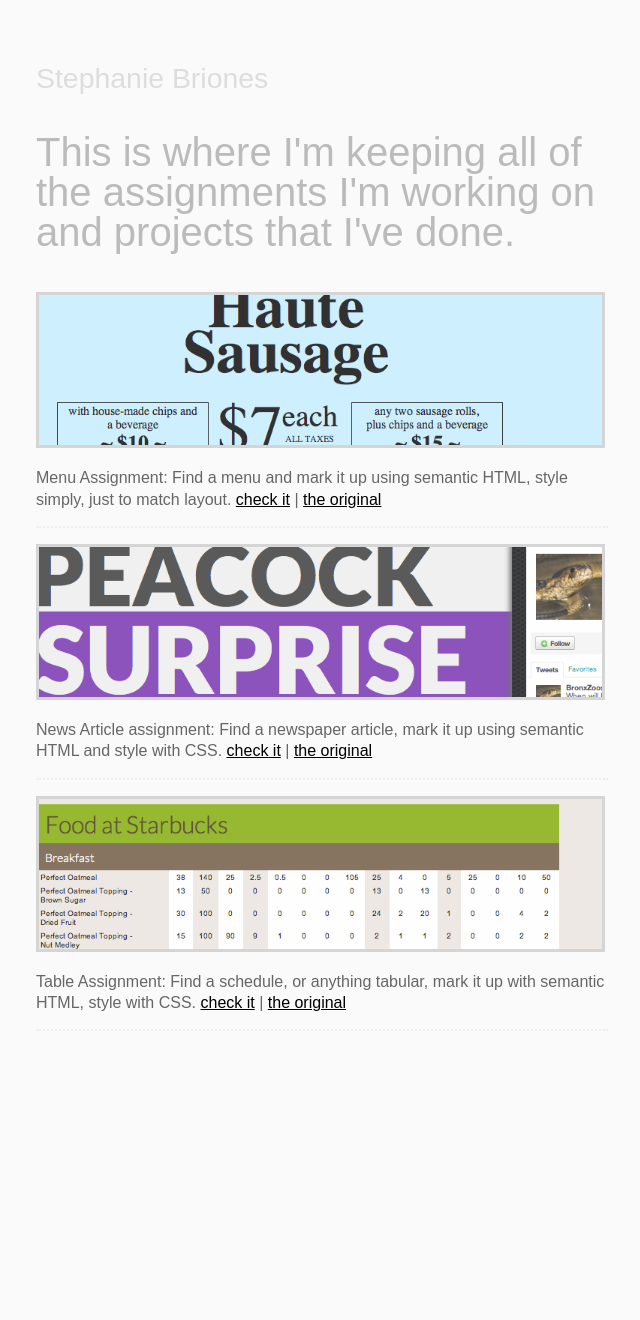
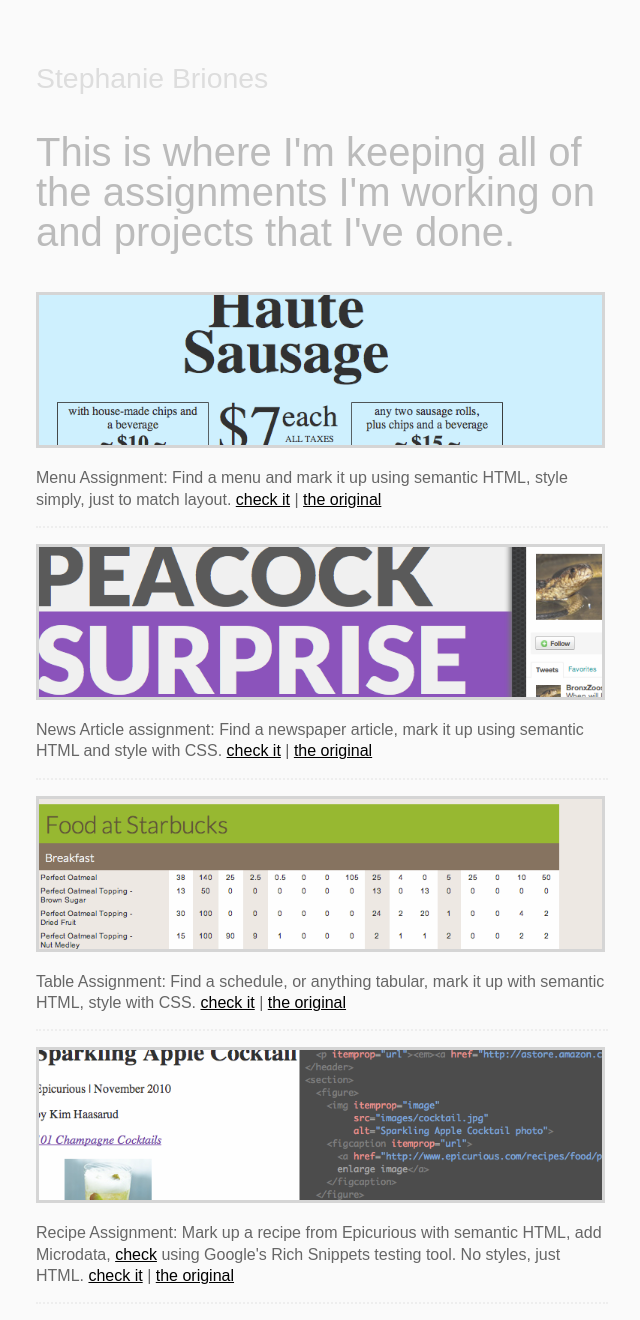
Before and after one commit to smbriones/smbriones.github.com, a Jekyll site: the page portfolio/index.html, which Jekyll copies as it is, in a window 1280 px wide. Shown: the whole page, without its empty margins (318-958 px from the left). Built offline with Jekyll 4.4.1, drawn with Linux system fonts in a browser that asks for light colours; before the commit the page ends 1047 px from its top, so only the background shows below that.

Commit message:
added recipe assignment to portfolio

```diff
--- a/portfolio/index.html
+++ b/portfolio/index.html
@@ -39,6 +39,17 @@
             <a href="images/starbucksfood.png">the original</a>
           </p>
         </li>
+        <li>
+          <a href="http://stephaniebriones.com/testing/recipe/index.html"><img src="images/recipe_preview.png"></a>
+          <p>
+            Recipe Assignment: Mark up a recipe from Epicurious with semantic HTML, add Microdata,
+            <a href="http://www.google.com/webmasters/tools/richsnippets?url=http%3A%2F%2Fstephaniebriones.com
+            %2Ftesting%2Frecipe%2Findex.html&view=">check</a> using Google's Rich Snippets testing tool. No styles,
+            just HTML.
+            <a href="http://stephaniebriones.com/testing/recipe/index.html">check it</a> |
+            <a href="http://www.epicurious.com/recipes/food/views/Sparkling-Apple-Cocktail-362470">the original</a>
+          </p>
+        </li>
       </ul>
       </section>
     </section>
```
Also changed, not shown: portfolio/images/recipe_preview.png (added), testing/recipe/images/screenshot_code.png (added), testing/recipe/images/screenshot_html.png (added), 1 other file.
